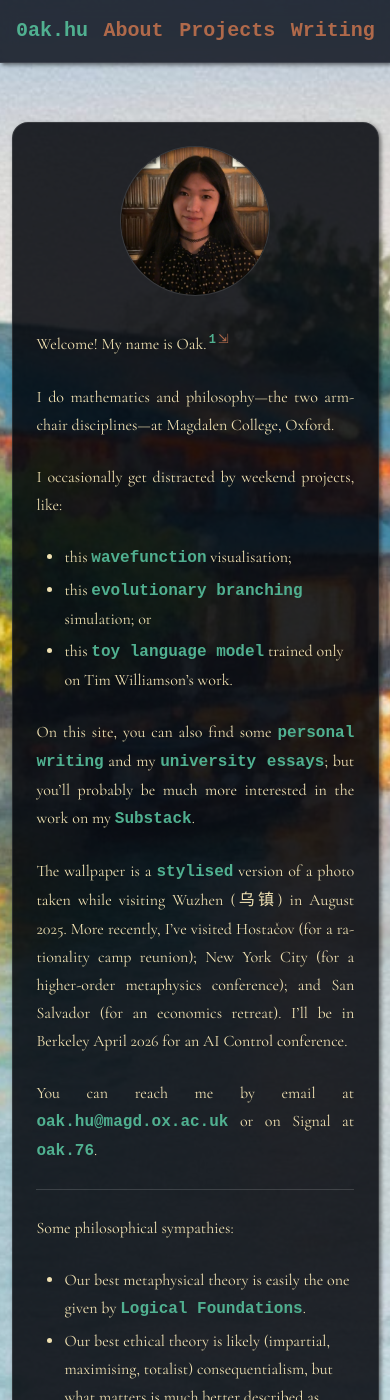
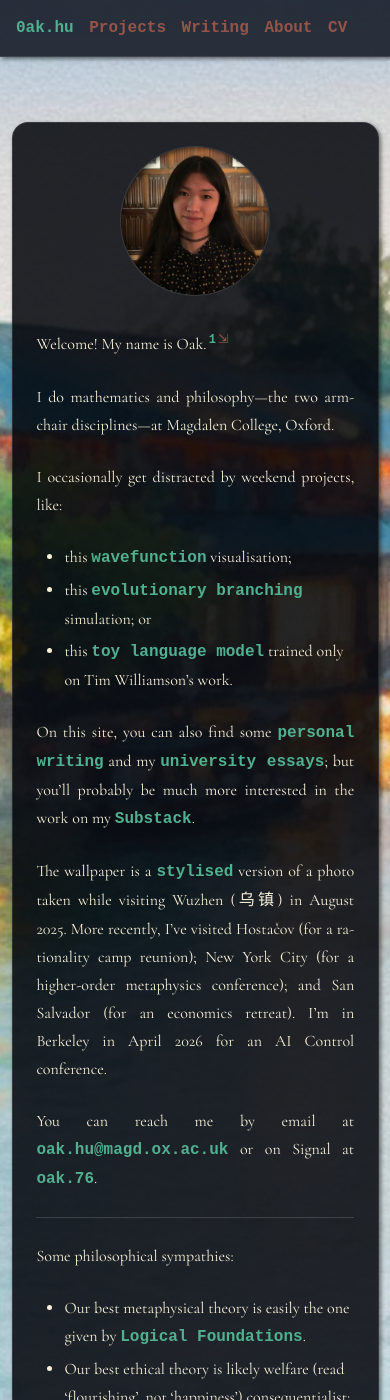
Before and after one commit to oak-hu/oak-hu.github.io, a Jekyll site: the page built from index.md, in a window 390 px wide and 1400 px high. Built offline with Jekyll 4.4.1, drawn with Linux system fonts in a browser that asks for light colours; some web fonts are replaced; some of the changed text lies outside the part shown.

Commit message:
Reorder nav (Projects before Writing), update colors and typography, revise index content
Co-Authored-By: Claude Opus 4.6 <noreply@anthropic.com>

```diff
--- a/_config.yml
+++ b/_config.yml
@@ -22,12 +22,12 @@ plugins:
 navigation:
   - title: 0ak.hu
     url: "https://0ak.hu"
-  - title: About
-    url: /about
   - title: Projects
     url: /projects
   - title: Writing
     url: /writing
+  - title: About
+    url: /about
   - title: CV
     url: /cv
 #  - title: Gallery
--- a/assets/css/main.scss
+++ b/assets/css/main.scss
@@ -6,8 +6,8 @@
 :root {
     /* Palette */
     --bg-color: #022520;
-    --text-primary: #f0e1b2;
-    --text-secondary: #af694a;
+    --text-primary: #f8f0D9;
+    --text-secondary: #95544a;
     --link-color: #50b090;
     --hover-color: #a4ecda;
     --nav-color: var(--text-secondary);
@@ -30,7 +30,7 @@
 
     /* Font sizes */
     --fs-body: clamp(1rem, 1.5vw, 2rem);
-    --fs-nav: clamp(1.25rem, 1.75vw, 2rem);
+    --fs-nav: var(--fs-body);
     --fs-h1: clamp(1.5rem, 3vw, 3rem);
     --fs-h2: clamp(1.25rem, 2vw, 2rem);
     --fs-sidenote: clamp(1rem, 1vw, 1.25rem);
@@ -165,7 +165,7 @@ a:hover { color: var(--hover-color); }
     align-items: center;
     justify-content: center;
     padding: 1rem 2rem;
-    gap: 8vw;
+    gap: 6vw;
     overflow-x: auto; /* Scrolling happens here now */
     width: 100%;
 
@@ -193,7 +193,7 @@ a:hover { color: var(--hover-color); }
     z-index: 1001;
 }
 .progress-bar {
-    height: 0.25rem; background: var(--text-primary); width: 100%;
+    height: 0.2rem; background: var(--text-primary); width: 100%;
     transform: scaleX(0); transform-origin: left;
     will-change: transform;
 }
--- a/index.md
+++ b/index.md
@@ -17,7 +17,7 @@ I occasionally get distracted by weekend projects, like:
 
 On this site, you can also find some [personal writing](/about) and my [university essays](/writing/); but you'll probably be much more interested in the work on my [Substack](https://offhandquibbles.substack.com/).
 
-The wallpaper is a [stylised](https://en.wikipedia.org/wiki/Nano_Banana) version of a photo taken while visiting Wuzhen (<cjk>乌镇</cjk>) in August 2025. More recently, I've visited Hostačov (for a rationality camp reunion); New York City (for a higher-order metaphysics conference); and San Salvador (for an economics retreat). I'll be in Berkeley April 2026 for an AI Control conference.
+The wallpaper is a [stylised](https://en.wikipedia.org/wiki/Nano_Banana) version of a photo taken while visiting Wuzhen (<cjk>乌镇</cjk>) in August 2025. More recently, I've visited Hostačov (for a rationality camp reunion); New York City (for a higher-order metaphysics conference); and San Salvador (for an economics retreat). I'm in Berkeley in April 2026 for an AI Control conference.
 
 You can reach me by email at [oak.hu@magd.ox.ac.uk](mailto:oak.hu@magd.ox.ac.uk) or on Signal at [oak.76](https://signal.me/#eu/v-1hPsh6eppfzck9xyYmHkUMvEke7Fj8DRbjWo87LhTdNiRkwYBHdrMsBfO8alBI).
 
@@ -26,15 +26,15 @@ You can reach me by email at [oak.hu@magd.ox.ac.uk](mailto:oak.hu@magd.ox.ac.uk)
 Some philosophical sympathies:
 
 * Our best metaphysical theory is easily the one given by [Logical Foundations](https://arxiv.org/pdf/2401.11050).
-* Our best ethical theory is likely (impartial, maximising, totalist) consequentialism, but what matters is much better described as ‘flourishing’ than ‘happiness’.
-* Our best epistemological theory might be knowledge-first Bayesianism, but Frege cases are pervasive and cause huge problems.^^Let *A* be the (rigid) class of propositions comprising all and only the true ones.<br><br>Now, notice that for any proposition *p*, if *p* is true then the sentence ⌜*p* ↔ (*p* ∈ *A*)⌝ means that *p*, and otherwise the sentence means that ¬*p*.<br><br>So, if you're ever wondering whether *p*, the answer is that *p* ↔ (*p* ∈ *A*). Congratulations on unlocking omniscience.^^
+* Our best ethical theory is likely welfare (read ‘flourishing’, not ‘happiness’) consequentialist; but societies and waterfalls might be welfare subjects!
+* Our best epistemological theory may be knowledge-first Bayesianism, but self-disagreement is pervasive and handled poorly.^^Let *A* be the (rigid) class of propositions comprising all and only the true ones.<br><br>Now, notice that for any proposition *p*, if *p* is true then the sentence ⌜*p* ↔ (*p* ∈ *A*)⌝ means that *p*, and otherwise the sentence means that ¬*p*.<br><br>So, if you're ever wondering whether *p*, the answer is that *p* ↔ (*p* ∈ *A*). Congratulations on unlocking omniscience.<br><br>Unfortunately, knowing something under one guise does not help you decide on it under another guise.^^
 
 And some more personal tastes:
 
 * I like Beethoven's *Pathetique* Sonata (No. 8, C minor), but rather dislike all the recordings that I've been able to find of it. I'd like to hear Dallon Weekes cover Penelope Scott's *Cemetery Pigeons*. I like pretty much any jazz, metal, or EDM. I like Yoasobi's music in Japanese, but hate it in English. I had 300,744 minutes on Spotify in 2021, but now basically just listen to papers and podcasts (typically around 3x speed, which is a bit lower than it used to be).
-* I like 49th State Brewing's Wild Blueberry Cream Soda, and I really dislike Cherry Coke Zero (weird aftertaste, and I generally need more calories). I like nicely-textured fruits (pomelo, fresh jackfruit, mango, and coconut), bramble fruits when sweet (especially foraged), and frozen watery fruits (grapes, honeydew); I dislike mealy or mushy fruits, bramble fruits when tart, and canned jackfruit. I generally like savoury food over sweet food, and enjoy cooking with carbon steel.
-* I like Palatino, and I really dislike Calibri; more generally, I tend to prefer serifed fonts (though I liked Verdana for a time). I think that I like British pronunciation-guided acronym styling (‘BBC’, ‘Nato’, ‘CFar’). I like single quotes for quote-names and double quotes for scare quoting, and putting quotation marks inside punctuation. I like en dashes for complex modifiers (‘New York–style pizza’, and even ‘twenty year–old’), and rewording sentences so as not to end with prepositions. However, I like ‘me’ in compound subjects and ‘I’ in compound objects, although they still must appear first or last respectively.
-* I like the fifth generations of both the mainline Pokémon games and of D&D. More generally for the former, I like the DS / 3DS generations; more specifically for the latter, I like the Druid subclasses from _Tasha's_ (Spores, Stars, and Wildfire), as well as a house rule letting any character making an attack with a weapon take –5 to hit for +10 damage, as a ‘called shot’ (to ease the martial-caster divide).
+* I like 49th State Brewing's Wild Blueberry Cream Soda, and I really dislike Cherry Coke Zero (weird aftertaste, and I want the calories). I really like fruit: pomelo, jackfruit, mango, melon, crisp watermelon, crisp or frozen grapes, coconut, bramble fruits (especially foraged). However, I generally like savoury food over sweet food, and enjoy cooking with carbon steel.
+* I like British pronunciation-guided acronym styling, but with small caps (‘<span style="font-family: 'Cormorant SC';">BBC</span>’, ‘<span style="font-family: 'Cormorant SC';">Nato</span>’, ‘<span style="font-family: 'Cormorant SC';">JPeg</span>’). I like single quotes for quote-names (even nested) and double quotes for scare quoting, but always inside punctuation. I like en dashes for complex modifiers (‘New York–style pizza’, and even ‘twenty year–old’), and rewording sentences so as not to end with prepositions. However, I like ‘me’ in compound subjects and ‘I’ in compound objects, although they still must appear first or last respectively.
+* I like the fifth generation mainline Pokémon games and also the fifth edition of D&D. More generally for the former, I like the DS / 3DS generations; more specifically for the latter, I like the Druid subclasses from _Tasha's_ (Spores, Stars, Wildfire), and a house rule letting any attack with a proficient weapon take –5 to hit for +10 damage as a “called shot” (martials need the help).
 
 <hr>
 
```
